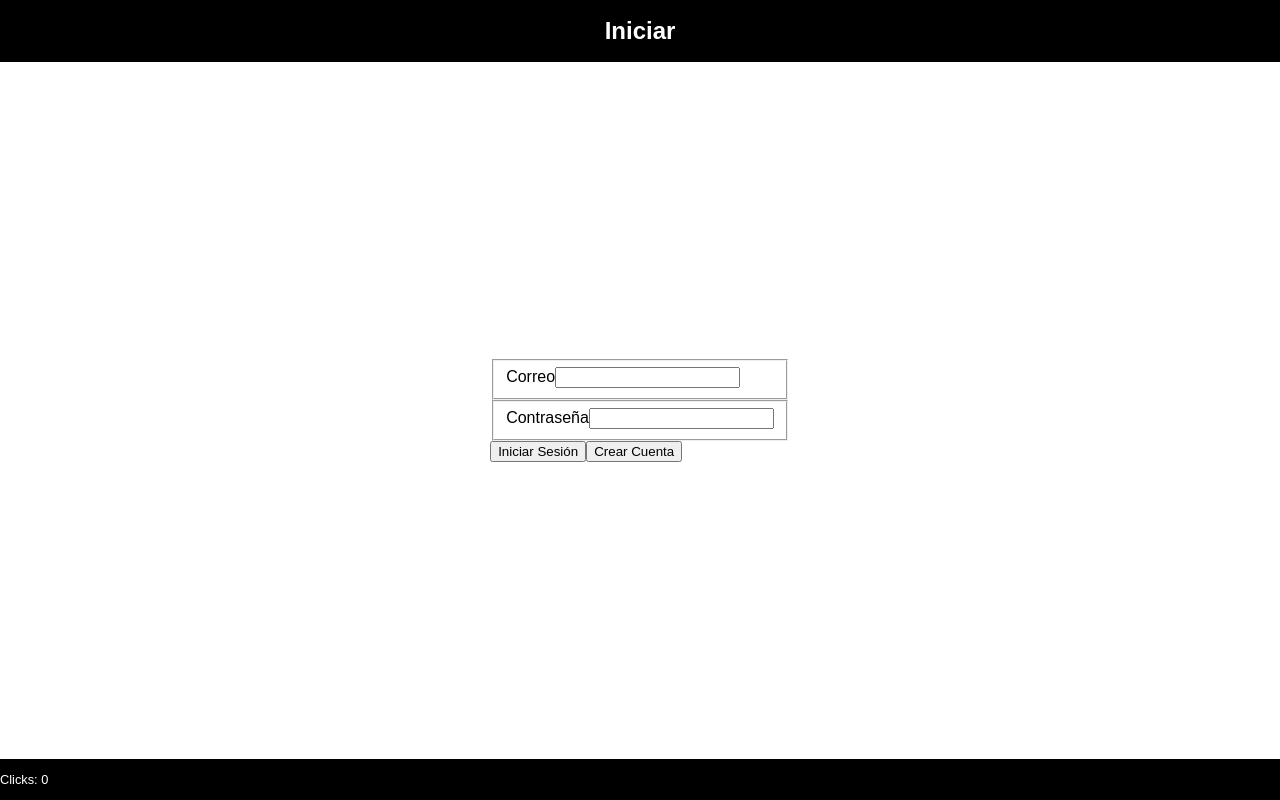
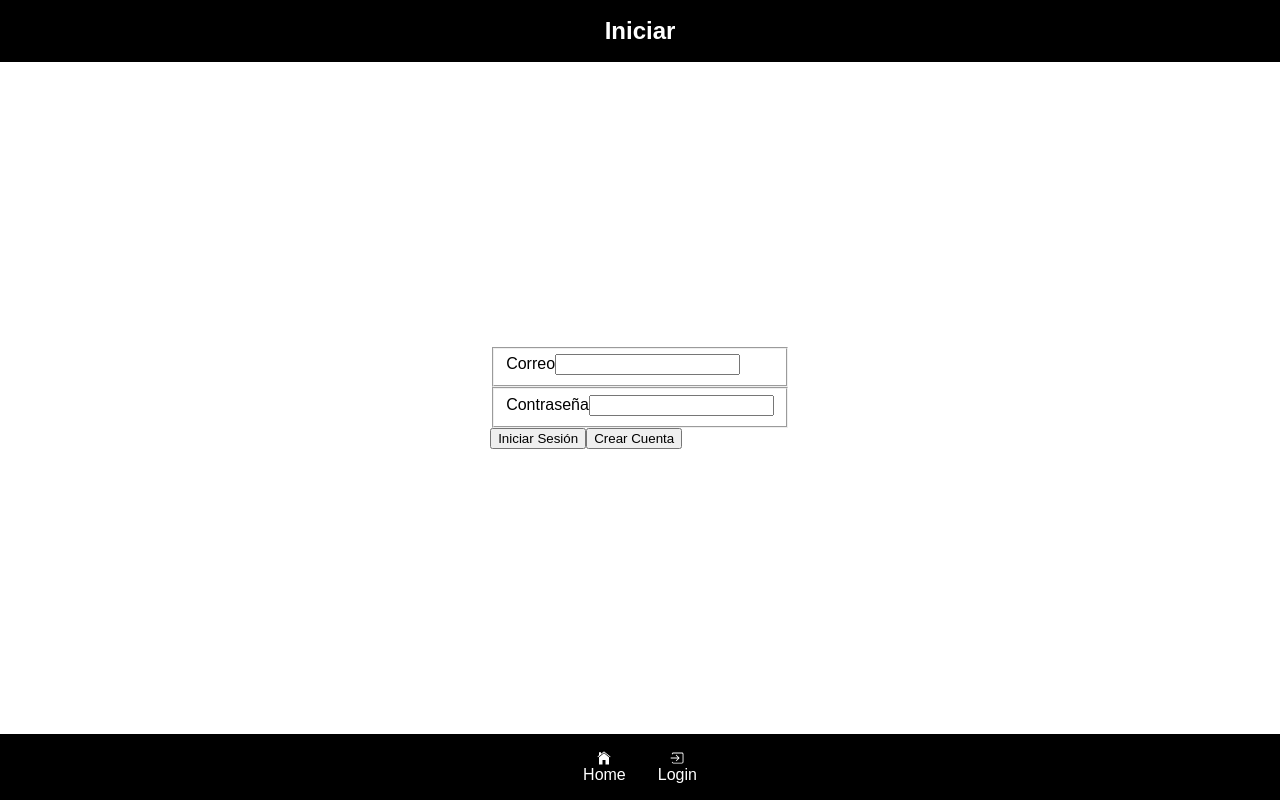
Before and after one commit to obetancourthunicah/sw_2020_lencastore, a React (Create React App) app in the folder frnlencastore/: page /login in a window 1280 px wide. Built offline with nearby package versions, Linux system fonts and the light colour scheme.

Commit message:
Agregando React-Router-Dom

```diff
--- a/frnlencastore/package.json
+++ b/frnlencastore/package.json
@@ -8,6 +8,8 @@
     "@testing-library/user-event": "^7.1.2",
     "react": "^16.13.0",
     "react-dom": "^16.13.0",
+    "react-icons": "^3.9.0",
+    "react-router-dom": "^5.1.2",
     "react-scripts": "3.4.0"
   },
   "scripts": {
--- a/frnlencastore/src/App.js
+++ b/frnlencastore/src/App.js
@@ -1,5 +1,6 @@
 import React, {Component} from 'react';
 import './App.css';
+import { BrowserRouter as Router, Route } from 'react-router-dom';
 import Home from './componentes/Pages/Public/Home/Home';
 import Login from './componentes/Pages/Public/Login/Login';
 class App extends Component {
@@ -25,9 +26,12 @@ class App extends Component {
   }
   render(){
     return (
-      <div className="App">
-        <Login></Login>
-      </div>
+      <Router>
+        <div className="App">
+          <Route component={Home} path="/" exact />
+          <Route component={Login} path="/login" exact/>
+        </div>
+      </Router>
     );
   }
 }
--- a/frnlencastore/src/componentes/Footer/Footer.css
+++ b/frnlencastore/src/componentes/Footer/Footer.css
@@ -1,7 +1,38 @@
-footer{
+footer {
   background-color: #000;
-  width:100vw;
-  color:#fff;
-  padding:1em;
-  font-size: 0.8em;
+  width: 100vw;
+  color: #fff;
+  padding: 0;
+  margin: 0;
 }
+nav {
+  width: 100vw;
+  padding: 0px;
+  margin: 0px;
+}
+nav ul {
+  list-style: none;
+  padding: 0px;
+  margin: 0px;
+  display: flex;
+  justify-content: center;
+  align-items: center;
+}
+nav ul li {
+  display: flex;
+  text-align: center;
+  justify-content: center;
+  align-items: center;
+}
+nav ul li a {
+  display: flex;
+  padding: 1em;
+  color: #fff;
+  text-decoration: none;
+  flex-direction: column;
+  justify-content: ceter;
+  align-items: center;
+}
+nav ul li a:hover{
+  background-color: #777;
+}
--- a/frnlencastore/src/componentes/Footer/Footer.js
+++ b/frnlencastore/src/componentes/Footer/Footer.js
@@ -1,4 +1,6 @@
 import React, {Component} from 'react';
+import {IoIosLogIn, IoIosHome} from 'react-icons/io';
+import { NavLink } from 'react-router-dom';
 import './Footer.css';
 
 export default class Footer extends Component{
@@ -18,8 +20,13 @@ export default class Footer extends Component{
   }
   render(){
     return (
-      <footer onClick={this.counterUpdate}>
-        {this.props.children} Clicks: {this.state.counter}
+      <footer>
+        <nav>
+         <ul>
+            <li><NavLink to="/"><IoIosHome />Home</NavLink></li>
+            <li><NavLink to="/login"><IoIosLogIn /> Login</NavLink></li>
+          </ul>
+        </nav>
       </footer>
     );
   }
--- a/frnlencastore/src/componentes/Pages/Page.js
+++ b/frnlencastore/src/componentes/Pages/Page.js
@@ -2,14 +2,15 @@ import React from 'react';
 import Header from '../Header/Header';
 import Footer from '../Footer/Footer';
 import './Page.css';
-export default ({pageTitle, children})=>{
+export default ({pageTitle, hideFooter ,children})=>{
+  const finalHideFooter = hideFooter || false;
   return(
     <section className="page">
       <Header>{pageTitle || "Page"}</Header>
       <main>
         {children}
       </main>
-      <Footer></Footer>
+      {(!finalHideFooter)?(<Footer></Footer>):null}
     </section>
   );
 }
--- a/frnlencastore/src/componentes/Pages/Public/Login/Login.js
+++ b/frnlencastore/src/componentes/Pages/Public/Login/Login.js
@@ -1,16 +1,36 @@
 import React, {Component} from 'react';
 import Page from '../../Page';
 export default class Login extends Component{
+  constructor(){
+    super();
+    this.state = {
+      email:'',
+      password:'',
+    }
+    this.onChangeHandler = this.onChangeHandler.bind(this);
+  }
+  onChangeHandler(e){
+    const  {name, value} =e.currentTarget;
+    this.setState({
+      ...this.state,
+      [name]:value
+    });
+  }
   render(){
     return (
       <Page pageTitle="Iniciar">
         <fieldset>
           <label htmlFor="email">Correo</label>
-          <input type="text" name="email" id="email"/>
+          <input type="text" name="email"
+            id="email" value={this.state.email}
+            onChange={this.onChangeHandler}
+          />
         </fieldset>
         <fieldset>
           <label htmlFor="password">Contraseña</label>
-          <input type="password" name="password" id="password" />
+          <input type="password" name="password"
+          id="password" value={this.state.password}
+          onChange={this.onChangeHandler}/>
         </fieldset>
         <button>Iniciar Sesión</button>
         <button>Crear Cuenta</button>
```
Also changed, not shown: 3 other files (tests, documents, lock files or other folders).
